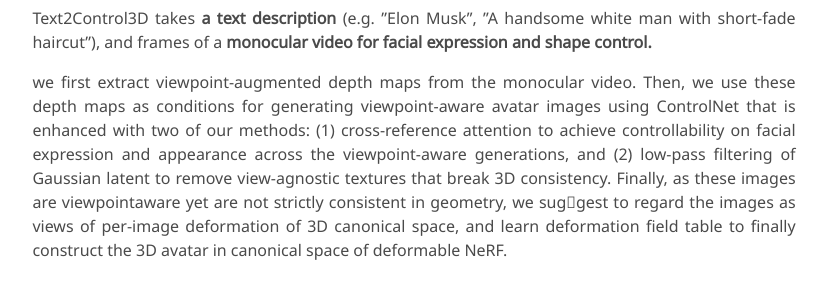
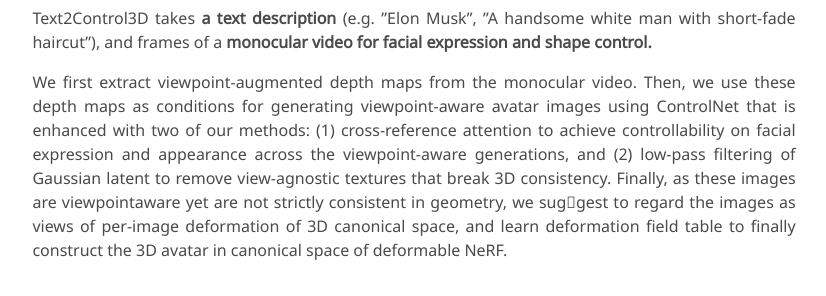
Before and after one commit to text2control3d/text2control3d.github.io, a plain HTML site: page index.html in a window 1280 px wide. Shown: the part 2236-2532 px from the top of the page, 226-1052 px from the left. Drawn offline with nearby package versions, Linux system fonts and the light colour scheme; some icons are missing; a web font is replaced by a local one.

Commit message:
Update index.html

```diff
--- a/index.html
+++ b/index.html
@@ -316,7 +316,7 @@
           </p>
 
           <p>
-          we first extract viewpoint-augmented depth
+          We first extract viewpoint-augmented depth
           maps from the monocular video. Then, we use these depth
           maps as conditions for generating viewpoint-aware avatar
           images using ControlNet that is enhanced with two of
```
